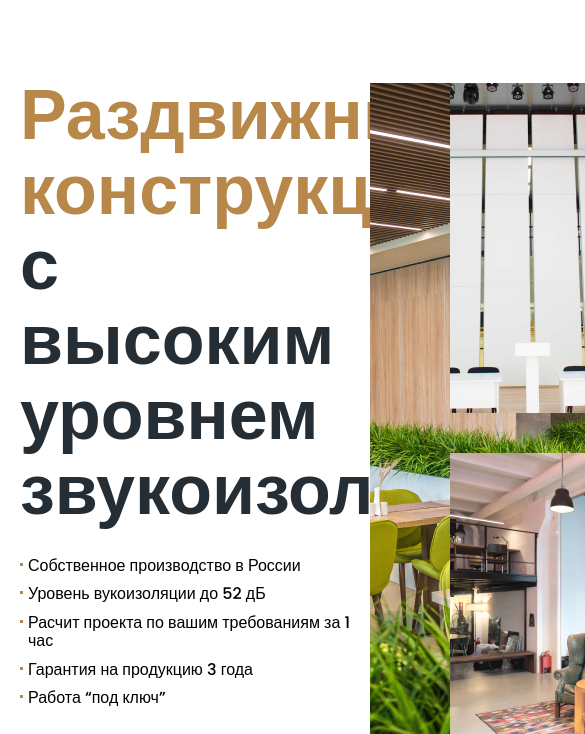
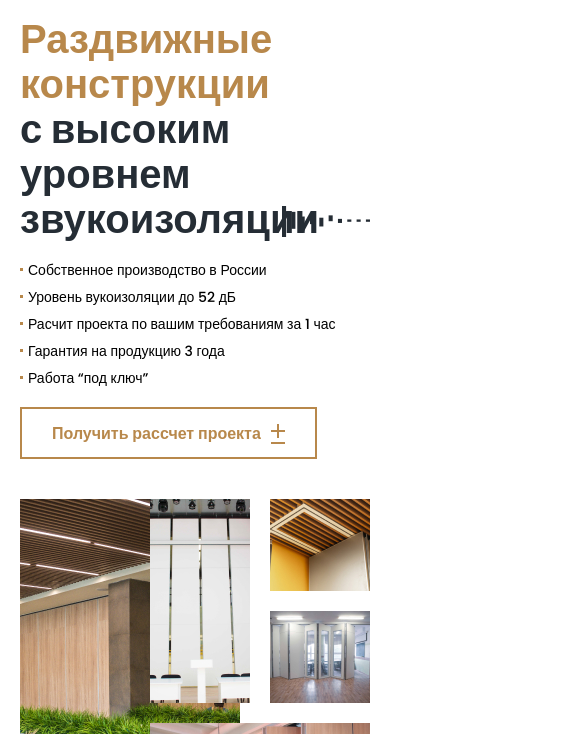
Before and after one commit to EhsonjonKomiljonov/3-oy-foldin, a plain HTML site: page index.html in a window 390 px wide. Shown: the part 85-819 px from the top of the page, 585 px wide, since content can reach past the window. Drawn offline with Linux system fonts and the light colour scheme.

Commit message:
Add hero responsive

```diff
--- a/index.html
+++ b/index.html
@@ -89,34 +89,49 @@
             </div>
             <div class="hero__grid">
               <div class="hero__grid__inner-one">
+                <picture>
+                  <source media="(max-width: 576px)" srcset="./images/hero-grid-img1-mobile.jpg">
                   <img
                     src="./images/hero-grid-img1.jpg"
                     alt="Собственное производство в России"
                   />
+                </picture>
               </div>
               <div class="hero__grid__inner-two">
+                <picture>
+                  <source media="(max-width: 576px)" srcset="./images/hero-grid-img2-mobile.jpg">
                   <img
                     src="./images/hero-grid-img2.png"
                     alt="Уровень вукоизоляции до 52 дБ"
                   />
+                </picture>
               </div>
               <div class="hero__grid__inner-three">
+                <picture>
+                  <source media="(max-width: 576px)" srcset="./images/hero-grid-img3-mobile.jpg">
                   <img
                     src="./images/hero-grid-img3.jpg"
                     alt="Расчит проекта по вашим требованиям за 1 час"
                   />
+                </picture>
               </div>
               <div class="hero__grid__inner-four">
+                <picture>
+                  <source media="(max-width: 576px)" srcset="./images/hero-grid-img4-mobile.jpg">
                   <img
                     src="./images/hero-grid-img4.jpg"
                     alt="Гарантия на продукцию 3 года"
                   />
+                </picture>
               </div>
               <div class="hero__grid__inner-five">
+                <picture>
+                  <source media="(max-width: 576px)" srcset="./images/hero-grid-img5-mobile.jpg">
                   <img
                     src="./images/hero-grid-img5.jpg"
                     alt="Работа “под ключ”"
                   />
+                </picture>
               </div>
             </div>
           </div>
--- a/sass/blocks/home/_hero.scss
+++ b/sass/blocks/home/_hero.scss
@@ -2,7 +2,7 @@
   padding: 80px 0 260px;
 }
 
-.hero__inner{
+.hero__inner {
   display: flex;
   align-items: center;
   justify-content: space-between;
@@ -14,11 +14,23 @@
 }
 
 .hero__title {
+  position: relative;
   margin: 0 0 30px;
   font-weight: 700;
   font-size: 70px;
   line-height: 75px;
   color: #252d35;
+}
+
+.hero__title::after {
+  position: absolute;
+  bottom: 5px;
+  right: 5px;
+  width: 151px;
+  height: 53px;
+  background-image: url("../images/hero-content-icon.svg");
+  background-repeat: no-repeat;
+  content: "";
 }
 
 .hero__title__style {
@@ -60,44 +72,89 @@
   border: 2px solid #b8884b;
 }
 
-.hero__btn::after{
+.hero__btn::after {
   position: absolute;
   right: 30px;
   width: 14px;
   height: 20px;
-  background-image: url('../images/hero-btn-icon.svg');
+  background-image: url("../images/hero-btn-icon.svg");
   background-repeat: no-repeat;
   content: "";
 }
 
-.hero__grid{
+.hero__grid {
   display: grid;
   gap: 40px;
   grid-template-rows: repeat(4, 1fr);
   grid-template-columns: repeat(4, 1fr);
 }
 
-.hero__grid__inner-one{
+.hero__grid__inner-one {
   grid-column: 1 / 3;
   grid-row: 1 / 5;
 }
 
-.hero__grid__inner-two{
+.hero__grid__inner-two {
   grid-column: 3 / 4;
   grid-row: 1 / 3;
 }
 
-.hero__grid__inner-three{
+.hero__grid__inner-three {
   grid-column: 4 / 5;
   grid-row: 1 / 2;
 }
 
-.hero__grid__inner-four{
+.hero__grid__inner-four {
   grid-column: 4 / 5;
   grid-row: 2 / 3;
 }
 
-.hero__grid__inner-five{
+.hero__grid__inner-five {
   grid-column: 3 / 5;
   grid-row: 3 / 5;
 }
+
+@include media(576px) {
+  .hero {
+    padding: 20px 0 100px;
+  }
+
+  .hero__inner {
+    flex-direction: column;
+  }
+
+  .hero__content {
+    width: 100%;
+    max-width: 390px;
+  }
+
+  .hero__title {
+    margin-bottom: 20px;
+    font-size: 40px;
+    line-height: 45px;
+  }
+
+  .hero__title::after {
+    position: absolute;
+    right: 0;
+    width: 88px;
+    height: 31px;
+    background-image: url("../images/hero-content-icon-mobile.svg");
+    background-repeat: no-repeat;
+    content: "";
+  }
+
+  .hero__text {
+    font-size: 14px;
+    line-height: 17px;
+  }
+
+  .hero__btn{
+    margin-top: 20px;
+    margin-bottom: 40px;
+  }
+
+  .hero__grid{
+    gap: 20px;
+  }
+}
```
Also changed, not shown: css/main.css, images/hero-content-icon-mobile.svg (added), images/hero-grid-img1-mobile.jpg (added), images/hero-grid-img2-mobile.jpg (added), images/hero-grid-img3-mobile.jpg (added), images/hero-grid-img4-mobile.jpg (added), images/hero-grid-img5-mobile.jpg (added), 1 other file. Lines whose indentation alone changed are shown as unchanged.
